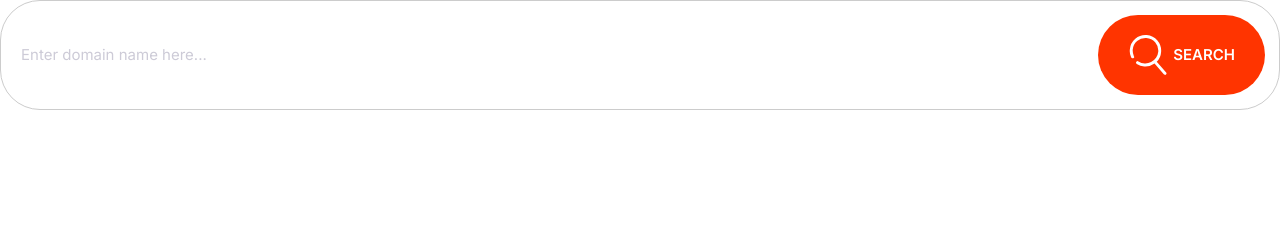
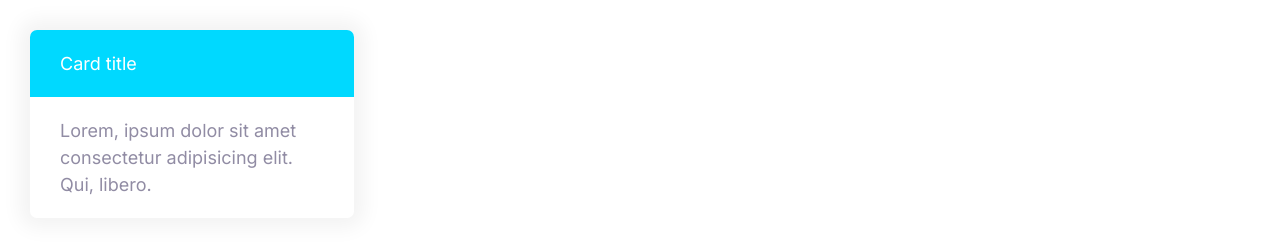
Before and after one commit to TarakaKoda/cloudbee, a plain HTML site: page index.html in a window 1280 px wide. Drawn offline with Linux system fonts and the light colour scheme.

Commit message:
Build the card components.

```diff
--- a/css/styles.css
+++ b/css/styles.css
@@ -287,3 +287,27 @@ a {
         font-size: 1.5rem;
     }
 }
+
+/* Cards
+   ========================================================================== */
+
+.card {
+    border-radius: 7px;
+    box-shadow: 0 0 20px 10px #f3f3f3;
+    overflow: hidden;
+}
+
+.card__header,
+.card__body {
+    padding: 2rem 3rem;
+}
+
+.card--primary .card__header {
+    background: var(--color-primary);
+    color: #fff;
+}
+
+.card--secondary .card__header {
+    background: var(--color-secondary);
+    color: #fff;
+}
--- a/index.html
+++ b/index.html
@@ -13,15 +13,15 @@
     <link rel="stylesheet" href="css/styles.css" />
   </head>
   <body>
-    <div class="input-group">
-      <input
-        class="input"
-        type="text"
-        placeholder="Enter domain name here..." />
-        <button class="btn btn--accent" type="submit"></svg><svg class="icon">
-          <use xlink:href="images/sprite.svg#search"></use>
-        </svg>
-        </span>Search</button>
+    <div style="width: 30%; padding: 3rem">
+      <div class="card card--secondary">
+        <header class="card__header">
+          Card title
+        </header>
+        <div class="card__body">
+          Lorem, ipsum dolor sit amet consectetur adipisicing elit. Qui, libero.
+        </div>
+      </div>
     </div>
   </body>
 </html>
```
Also changed, not shown: components/cards.html (added, +21 -0 lines).
